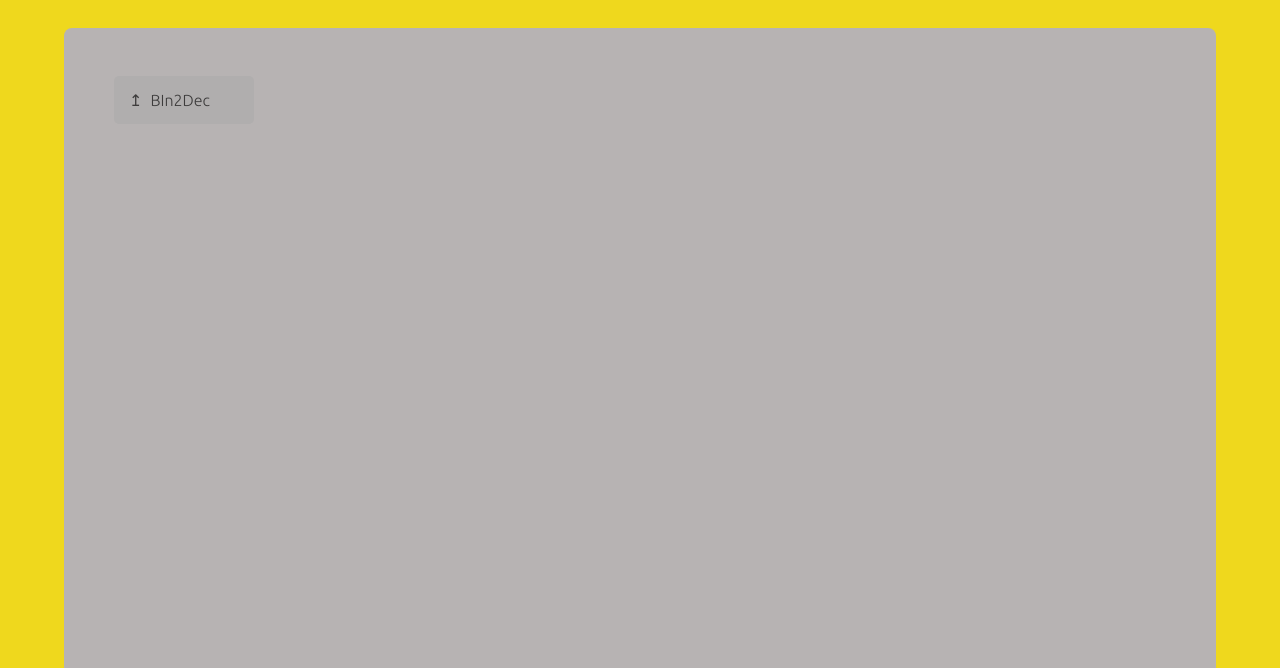
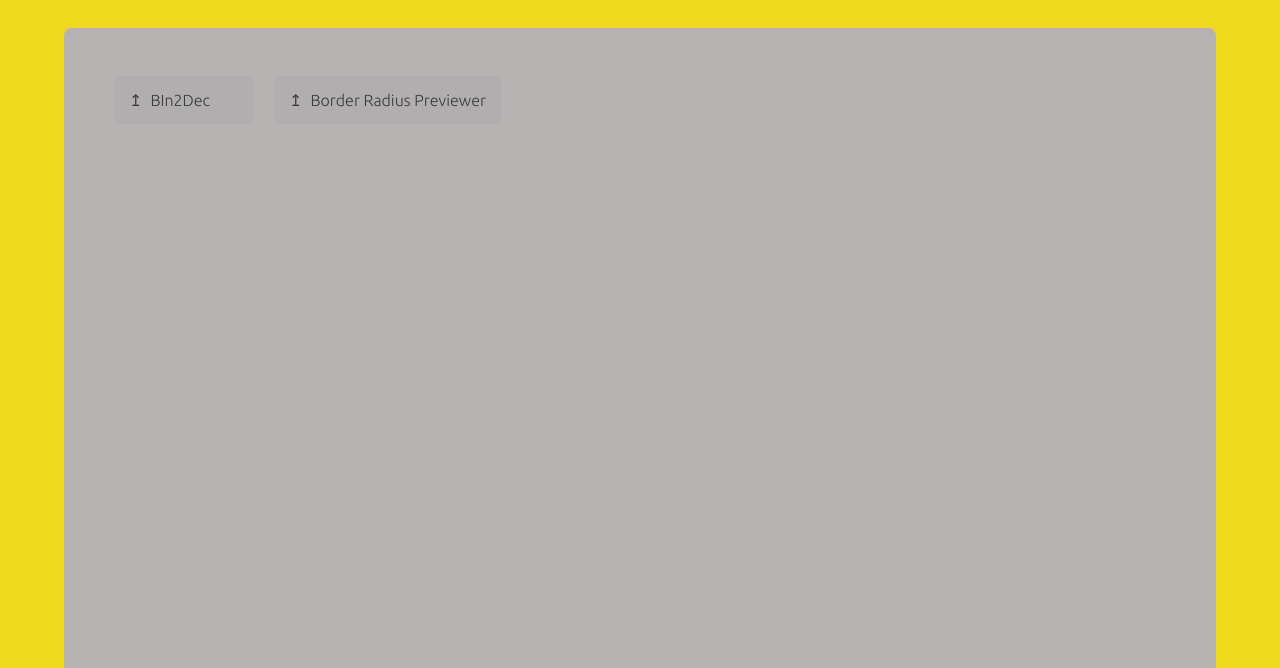
Before and after one commit to inacio-developer/AppIdeasCollection, a website: page index.html in a window 1280 px wide. Shown: the part 132-800 px from the top of the page. Drawn offline with Linux system fonts and the light colour scheme.

Commit message:
insert new project

```diff
--- a/css/style.css
+++ b/css/style.css
@@ -63,7 +63,7 @@ main {
 
 .past {
   display: flex;
-  justify-content: space-between;
+  justify-content: flex-start;
 
   flex-wrap: wrap;
 
@@ -111,5 +111,5 @@ a:visited {
 a:hover {
   background-color: #737373;
 
-  transition: 0.5s;
+  transition: 0.2s ease-in-out;
 }
--- a/index.html
+++ b/index.html
@@ -26,6 +26,9 @@
                 <div class="content">
                     <a target="_blank" href="./TIer 1/01. Bin2Dec/">BIn2Dec</a>
                 </div>
+                <div class="content">
+                    <a target="_blank" href="./TIer 1/02. Border Radius Previewer/">Border Radius Previewer</a>
+                </div>
             </div>
         </section>
     </main>
```
